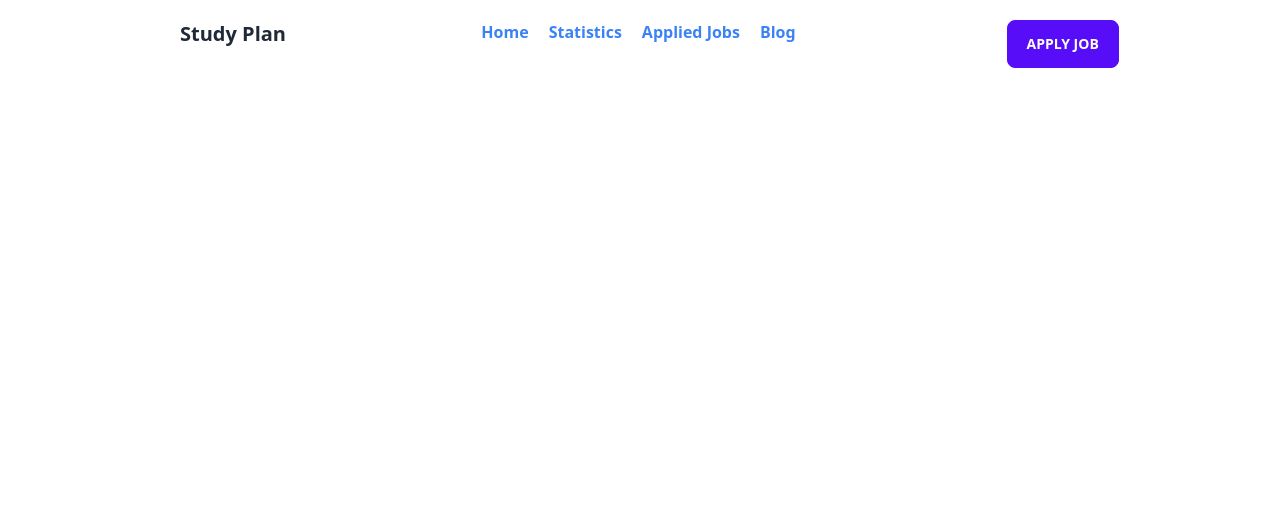
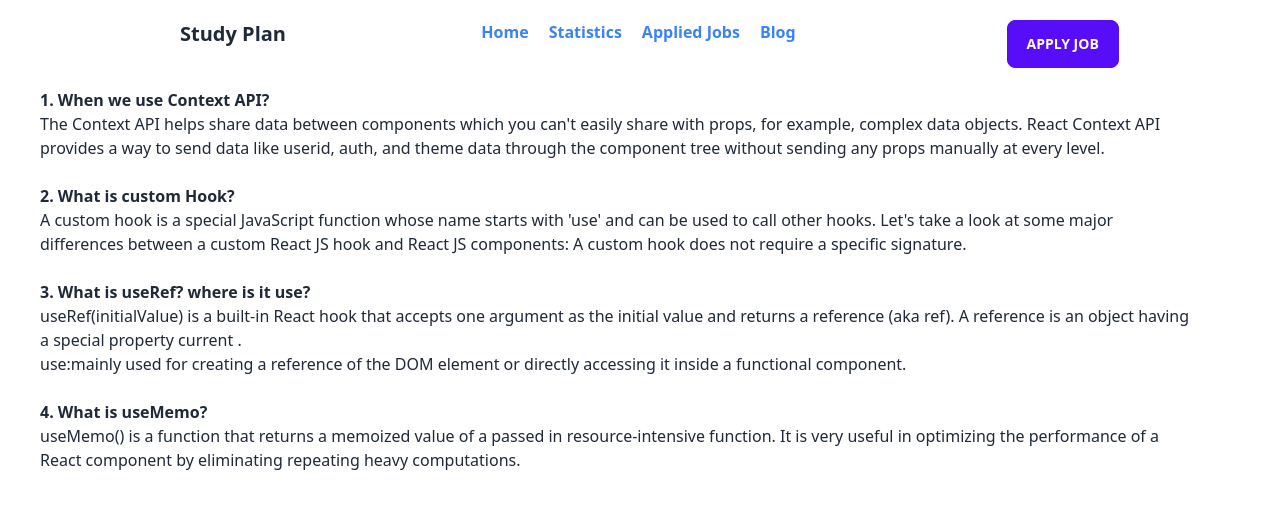
Before and after one commit to NabilaWorld/career-hub, a React (Vite) app: page /blog in a window 1280 px wide. Shown: the top 508 px of the page. Built offline with nearby package versions, Linux system fonts and the light colour scheme.

Commit message:
commit the question answer section

```diff
--- a/src/components/Blog/Blog.jsx
+++ b/src/components/Blog/Blog.jsx
@@ -2,8 +2,21 @@ import React from 'react';
 
 const Blog = () => {
     return (
-        <div>
+        <div className='ml-10 mr-20'>
+            <h1 className='font-bold'>1. When we use Context API?</h1>
+            <p>The Context API helps share data between components which you can't easily share with props, for example, complex data objects. React Context API provides a way to send data like userid, auth, and theme data through the component tree without sending any props manually at every level.</p> <br />
 
+            <h1 className='font-bold'>2. What is custom Hook?</h1>
+            <p>A custom hook is a special JavaScript function whose name starts with 'use' and can be used to call other hooks. Let's take a look at some major differences between a custom React JS hook and React JS components: A custom hook does not require a specific signature.</p> <br />
+
+            <h1 className='font-bold'>3. What is useRef? where is it use?</h1>
+            <p>useRef(initialValue) is a built-in React hook that accepts one argument as the initial value and returns a reference (aka ref). A reference is an object having a special property current .
+                <p>use:mainly used for creating a reference of the DOM element or directly accessing it inside a functional component.</p>
+            </p> <br />
+
+            <h1 className='font-bold'>4. What is useMemo?</h1>
+            <p>useMemo() is a function that returns a memoized value of a passed in resource-intensive function. It is very useful in optimizing the performance of a React component by eliminating repeating heavy computations.</p>
+            <p></p>
         </div>
     );
 };
```
